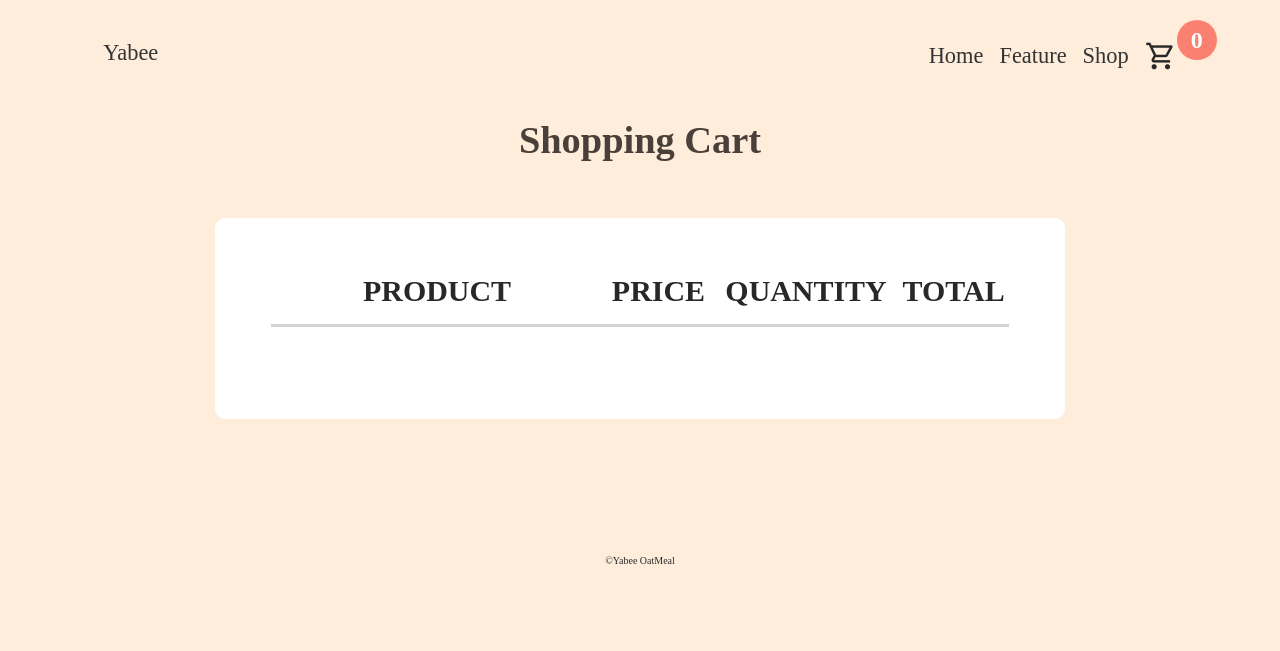
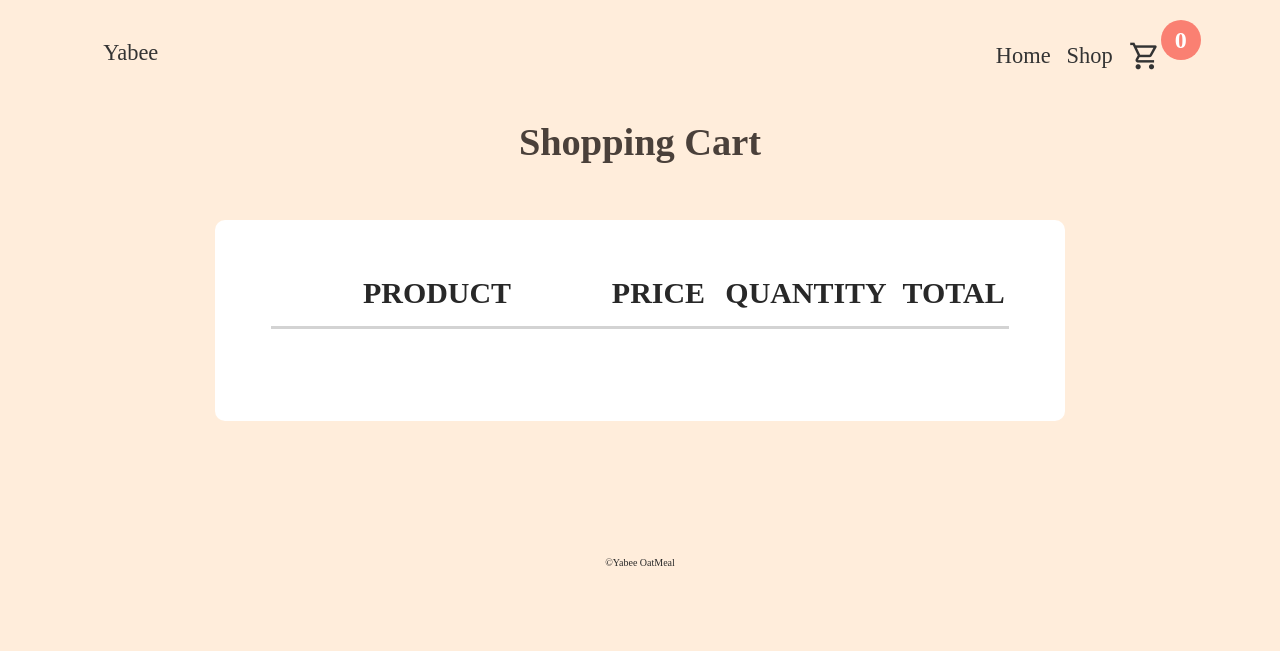
Before and after one commit to Hikari7/YabeeOatmeal_EC-Website, a plain HTML site: page cart.html in a window 1280 px wide. Drawn offline with nearby package versions, Linux system fonts and the light colour scheme; some packages are replaced by stand-ins of ours; a web font is replaced by a local one.

Commit message:
modified nav bar

```diff
--- a/cart.html
+++ b/cart.html
@@ -23,9 +23,8 @@
       <div class="header_phone">
         <!-- before it's opened -->
         <div class="header_open">
-          <span class="material-symbols-outlined" id="open"> menu </span>
+          <span class="material-symbols-outlined" id="open">menu</span>
         </div>
-        <!-- after it's opened -->
         <div class="overlay">
           <span class="material-symbols-outlined close_btn" id="close">
             close
@@ -33,13 +32,13 @@
           <nav>
             <ul>
               <li><a href="./index.html">Home</a></li>
-              <li><a href="#feature">Feature</a></li>
               <li><a href="./shop.html">Shop</a></li>
               <li class="cart_icon">
-                <span class="material-symbols-outlined shopping_cart">
-                  shopping_cart</span
+                <a href="./cart.html">
+                  <span class="material-symbols-outlined shopping_cart">
+                    shopping_cart</span
+                  ></a
                 >
-                <span class="cart_amount">0</span>
               </li>
             </ul>
           </nav>
@@ -50,14 +49,15 @@
           <a href="./index.html"><div class="title">Yabee</div></a>
           <ul>
             <a href="./index.html"><li>Home</li></a>
-            <li><a href="./index.html">Feature</a></li>
             <li><a href="./shop.html">Shop</a></li>
-            <div class="cart_icon">
-              <span class="material-symbols-outlined shopping_cart">
-                shopping_cart
+            <li class="cart_icon">
+              <a href="./cart.html">
+                <span class="material-symbols-outlined shopping_cart">
+                  shopping_cart
+                </span>
                 <span class="cartIcon_amount">0</span>
-              </span>
-            </div>
+              </a>
+            </li>
           </ul>
         </nav>
       </div>
```
Also changed, not shown: index.html (+11 -9 lines), main.js (+0 -11 lines), shop.html (+12 -7 lines).
